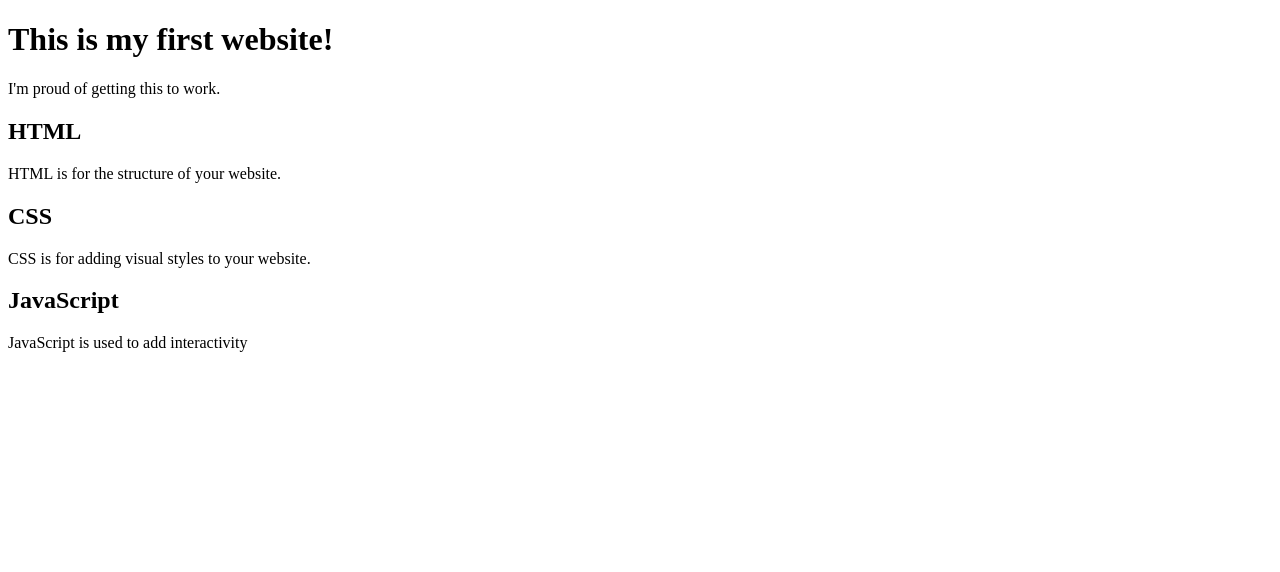
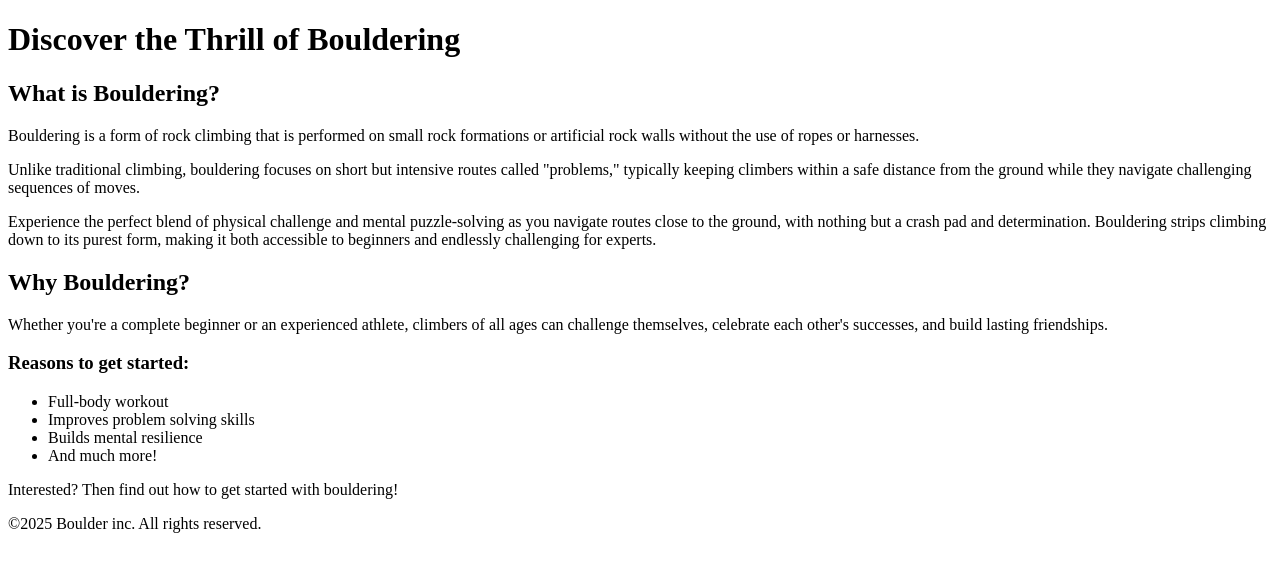
Before and after one commit to trs-25/sample-website-bouldering, a plain HTML site: page index.html in a window 1280 px wide. Drawn offline with Linux system fonts and the light colour scheme.

Commit message:
Add content about bouldering to index.html

```diff
--- a/index.html
+++ b/index.html
@@ -3,18 +3,60 @@
   <head>
     <title>My first website</title>
   </head>
+
   <body>
-    <h1>This is my first website!</h1>
-    <p>I'm proud of getting this to work.</p>
+    <header></header>
 
-    <h2>HTML</h2>
-    <p>HTML is for the structure of your website.</p>
+    <main>
+      <h1>Discover the Thrill of Bouldering</h1>
+      <!-- Introdution to bouldering -->
+      <section>
+        <h2>What is Bouldering?</h2>
+        <p>
+          Bouldering is a form of rock climbing that is performed on small rock
+          formations or artificial rock walls without the use of ropes or
+          harnesses.
+        </p>
 
-    <h2>CSS</h2>
-    <p>CSS is for adding visual styles to your website.</p>
+        <p>
+          Unlike traditional climbing, bouldering focuses on short but intensive
+          routes called "problems," typically keeping climbers within a safe
+          distance from the ground while they navigate challenging sequences of
+          moves.
+        </p>
 
-    <h2>JavaScript</h2>
-    <p>JavaScript is used to add interactivity</p>
+        <p>
+          Experience the perfect blend of physical challenge and mental
+          puzzle-solving as you navigate routes close to the ground, with
+          nothing but a crash pad and determination. Bouldering strips climbing
+          down to its purest form, making it both accessible to beginners and
+          endlessly challenging for experts.
+        </p>
+      </section>
 
+      <section>
+        <!-- Why you should do bouldering -->
+        <h2>Why Bouldering?</h2>
+        <p>
+          Whether you're a complete beginner or an experienced athlete, climbers
+          of all ages can challenge themselves, celebrate each other's
+          successes, and build lasting friendships.
+        </p>
+
+        <h3>Reasons to get started:</h3>
+        <ul>
+          <li>Full-body workout</li>
+          <li>Improves problem solving skills</li>
+          <li>Builds mental resilience</li>
+          <li>And much more!</li>
+        </ul>
+
+        <p>Interested? Then find out how to get started with bouldering!</p>
+      </section>
+    </main>
+
+    <footer>
+      <p>©2025 Boulder inc. All rights reserved.</p>
+    </footer>
   </body>
 </html>
```
Also changed, not shown: images/simple-steps.jpg (deleted), images/what-is-bouldering.jpg (deleted), images/why-bouldering.jpg (deleted).
